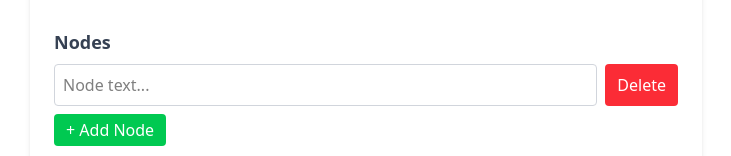
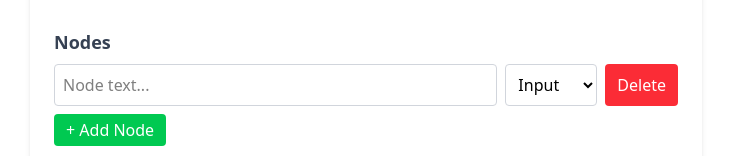
Before and after one commit to Jils31/Prompt-Chain, a React (Vite) app in the folder client/: page /chains/new in a window 1280 px wide. Shown: the part 250-406 px from the top of the page, without its empty margins (274-1005 px from the left). Built offline with nearby package versions, Linux system fonts and the light colour scheme.

Commit message:
Add type field for each node

```diff
--- a/client/src/pages/NewChain.jsx
+++ b/client/src/pages/NewChain.jsx
@@ -8,7 +8,7 @@ import toast from "react-hot-toast";
 export default function NewChain() {
   const [title, setTitle] = useState("");
   const [description, setDescription] = useState("");
-  const [nodes, setNodes] = useState([{ id: uuidv4(), text: "" }]);
+  const [nodes, setNodes] = useState([{ id: uuidv4(), text: "", type: "input" }]);
   const [errors, setErrors] = useState({});
   const navigate = useNavigate();
   const queryClient = useQueryClient();
@@ -34,11 +34,15 @@ export default function NewChain() {
   });
 
   const addNode = () => {
-    setNodes([...nodes, { id: uuidv4(), text: "" }]);
+    setNodes([...nodes, { id: uuidv4(), text: "", type: "input" }]);
   };
 
   const updateNodeText = (id, text) => {
     setNodes(nodes.map((n) => (n.id === id ? { ...n, text } : n)));
+  };
+
+  const updateNodeType = (id, type) => {
+    setNodes(nodes.map((n) => (n.id === id ? { ...n, type } : n)));
   };
 
   const deleteNode = (id) => {
@@ -63,13 +67,10 @@ export default function NewChain() {
 
   return (
     <div className="max-w-2xl mx-auto p-6 bg-white shadow-md rounded-lg">
-      {" "}
-      <h2 className="text-2xl font-bold mb-6 text-gray-800">
-        Create New Chain{" "}
-      </h2>
-      <label className="block mb-2 text-sm font-medium text-gray-700">
-        Title
-      </label>
+      <h2 className="text-2xl font-bold mb-6 text-gray-800">Create New Chain</h2>
+
+      {/* Title */}
+      <label className="block mb-2 text-sm font-medium text-gray-700">Title</label>
       <input
         type="text"
         placeholder="Enter chain title"
@@ -77,13 +78,10 @@ export default function NewChain() {
         onChange={(e) => setTitle(e.target.value)}
         className="border border-gray-300 rounded p-2 w-full mb-1"
       />
-      {errors.title && (
-        <p className="text-red-500 text-sm mb-3">{errors.title}</p>
-      )}
+      {errors.title && <p className="text-red-500 text-sm mb-3">{errors.title}</p>}
 
-      <label className="block mb-2 text-sm font-medium text-gray-700">
-        Description
-      </label>
+      {/* Description */}
+      <label className="block mb-2 text-sm font-medium text-gray-700">Description</label>
       <textarea
         placeholder="Enter description"
         value={description}
@@ -91,6 +89,7 @@ export default function NewChain() {
         className="border border-gray-300 rounded p-2 w-full mb-6"
       />
 
+      {/* Nodes */}
       <h3 className="text-lg font-semibold mb-2 text-gray-700">Nodes</h3>
       {nodes.map((node) => (
         <div key={node.id} className="flex gap-2 mb-2">
@@ -101,6 +100,17 @@ export default function NewChain() {
             onChange={(e) => updateNodeText(node.id, e.target.value)}
             className="border border-gray-300 rounded p-2 flex-1"
           />
+
+          <select
+            value={node.type}
+            onChange={(e) => updateNodeType(node.id, e.target.value)}
+            className="border border-gray-300 rounded p-2"
+          >
+            <option value="input">Input</option>
+            <option value="output">Output</option>
+            <option value="llm">LLM</option>
+          </select>
+
           <button
             type="button"
             onClick={() => deleteNode(node.id)}
@@ -110,13 +120,10 @@ export default function NewChain() {
           </button>
         </div>
       ))}
-      {errors.nodes && (
-        <p className="text-red-500 text-sm mb-1">{errors.nodes}</p>
-      )}
-      {errors.nodeText && (
-        <p className="text-red-500 text-sm mb-4">{errors.nodeText}</p>
-      )}
+      {errors.nodes && <p className="text-red-500 text-sm mb-1">{errors.nodes}</p>}
+      {errors.nodeText && <p className="text-red-500 text-sm mb-4">{errors.nodeText}</p>}
 
+      {/* Add Node */}
       <button
         type="button"
         onClick={addNode}
@@ -125,6 +132,7 @@ export default function NewChain() {
         + Add Node
       </button>
 
+      {/* Save Button */}
       <button
         onClick={handleSave}
         disabled={isPending}
```
